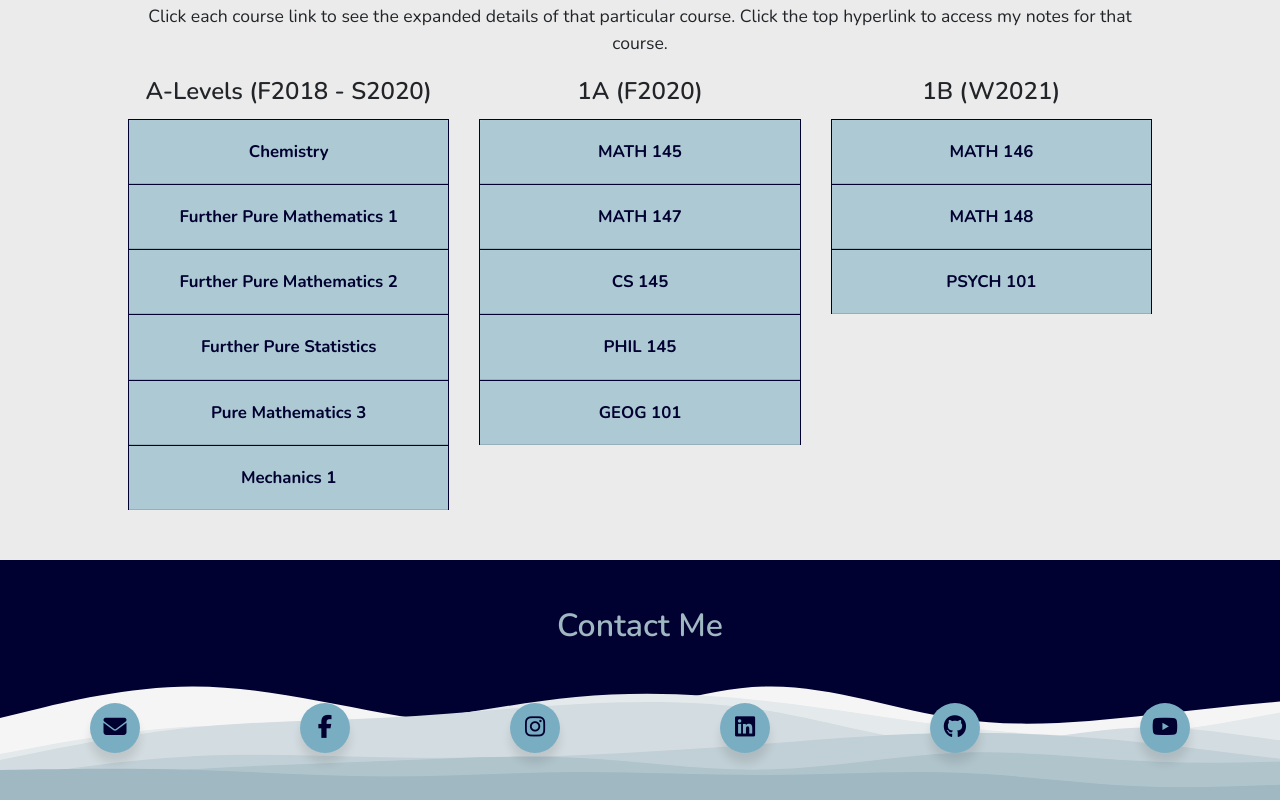
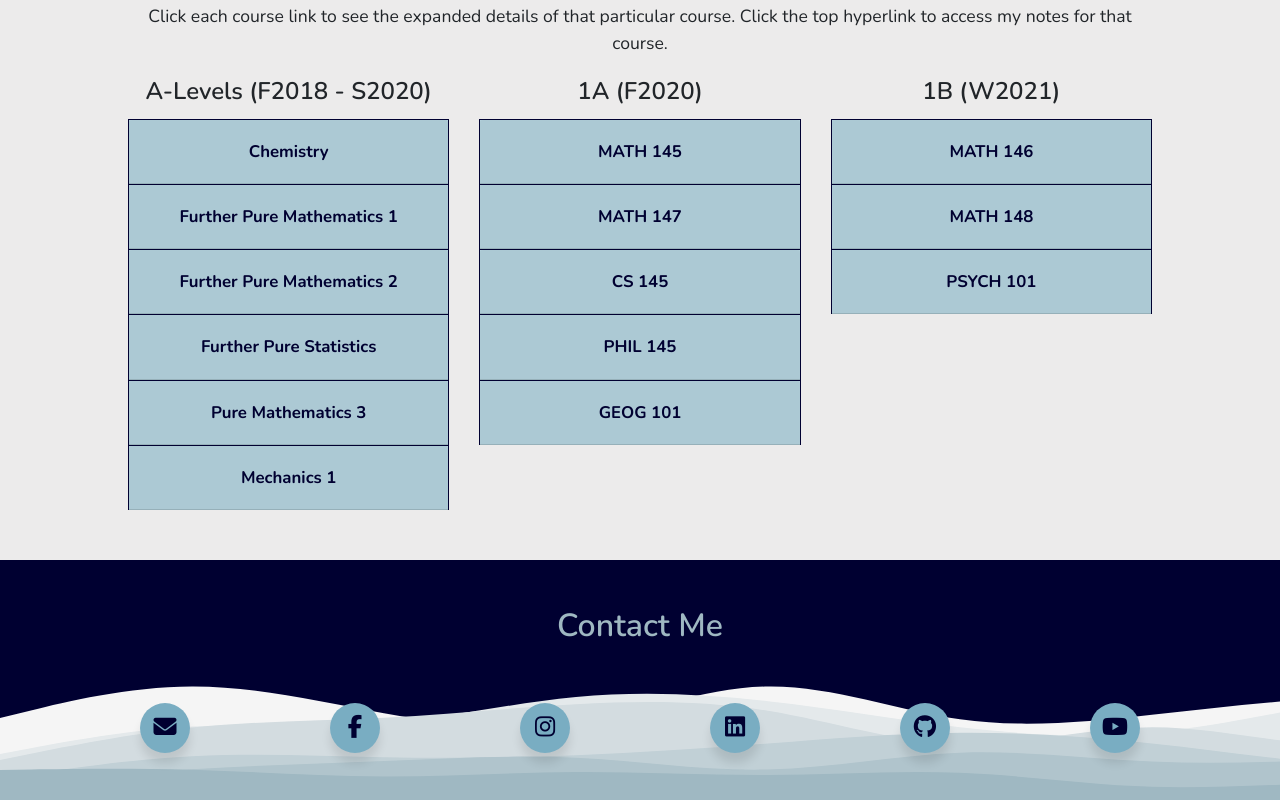
Before and after one commit to mcpenguin/the-arctic-blog, a React (Create React App) app: page / in a window 1280 px wide. Shown: the part 6773-7573 px from the top of the page. Built offline with nearby package versions, Linux system fonts and the light colour scheme.

Commit message:
media changes

```diff
--- a/src/components/ContactMe/ContactMe.css
+++ b/src/components/ContactMe/ContactMe.css
@@ -54,7 +54,7 @@
     /* border: 2px solid #000031; */
     color: #000031;
     padding: 15px;
-    margin: 10px 80px;
+    margin: 10px 70px;
     width: 50px;
     height: 50px;
     font-size: 23px;
@@ -67,7 +67,7 @@
     transition: all 0.1s cubic-bezier(0.68, -0.55, 0.265, 1.55);
 }
 
-@media (max-width: 1050px) {
+@media (max-width: 1100px) {
     .wrapper .icon {
         margin: 10px 40px;
     }
```
